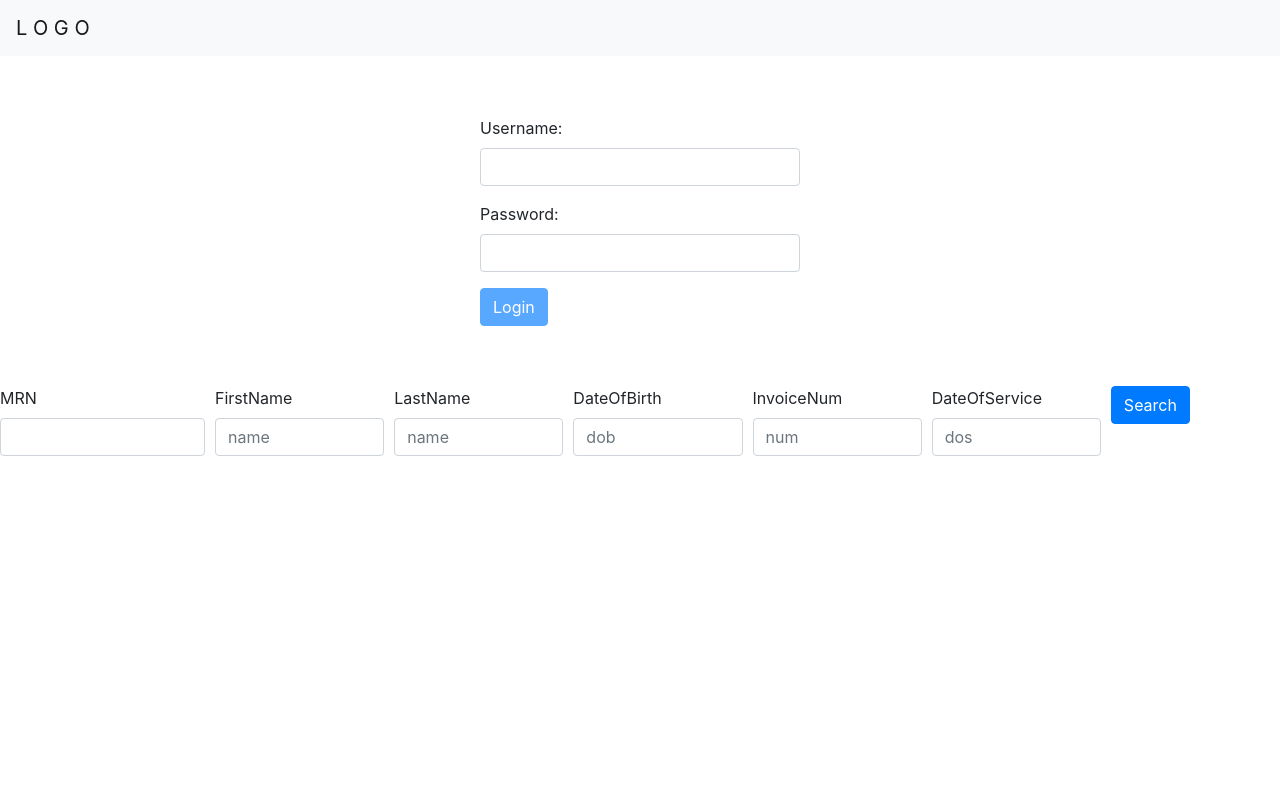
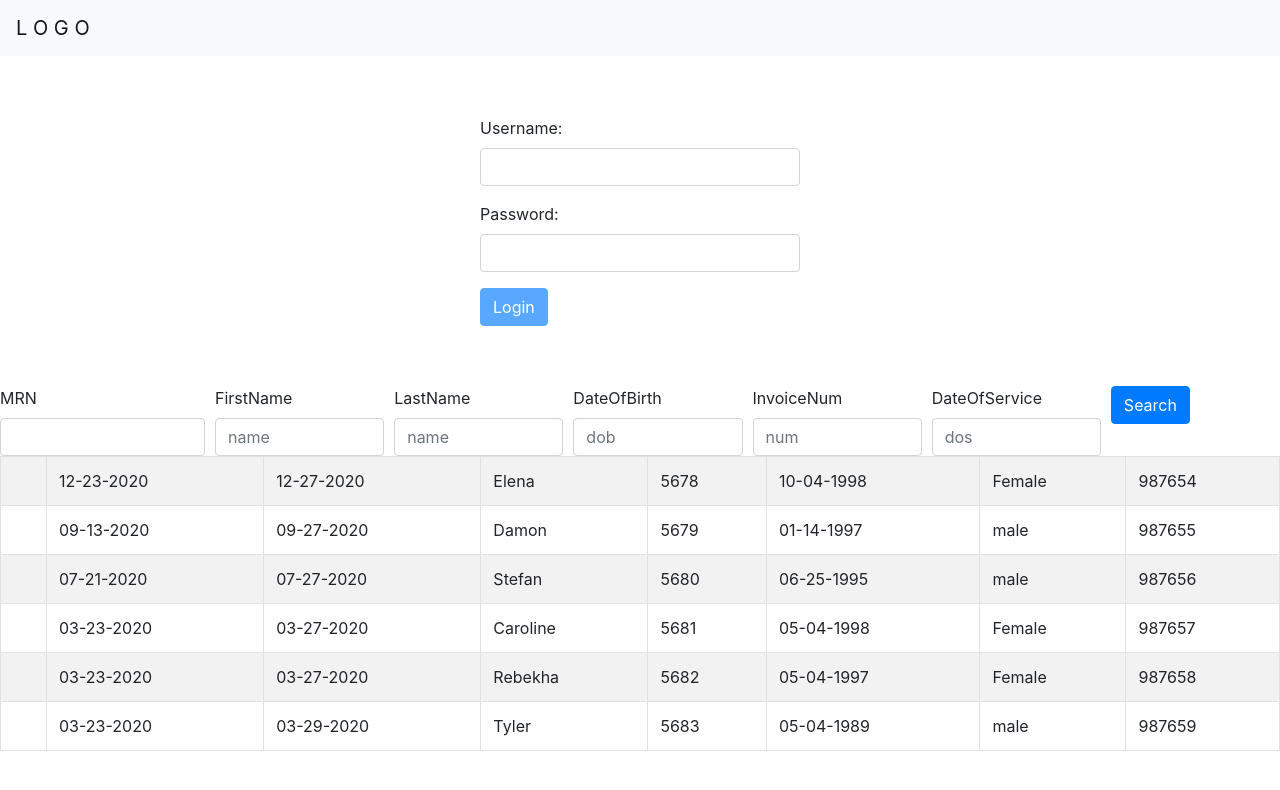
Before and after one commit to Prathyusha1993/grid-web-app, a React (Create React App) app: page / in a window 1280 px wide. Shown: the top 790 px of the page. Built offline with nearby package versions, Linux system fonts and the light colour scheme.

Commit message:
working on table

```diff
--- a/src/App.js
+++ b/src/App.js
@@ -5,6 +5,7 @@ import Header from "./components/header";
 import Login from "./components/login";
 import Search from './components/search'
 import Table from "./components/table";
+import TableInfo from './components/tableInfo'
 
 class App extends Component {
   state={};
@@ -16,7 +17,7 @@ class App extends Component {
         <Login />
         <Search />
         {/* <Table /> */}
-
+        <TableInfo />
       </div>
     );
   }
```
Also changed, not shown: 1 other file (tests, documents, lock files or other folders).
